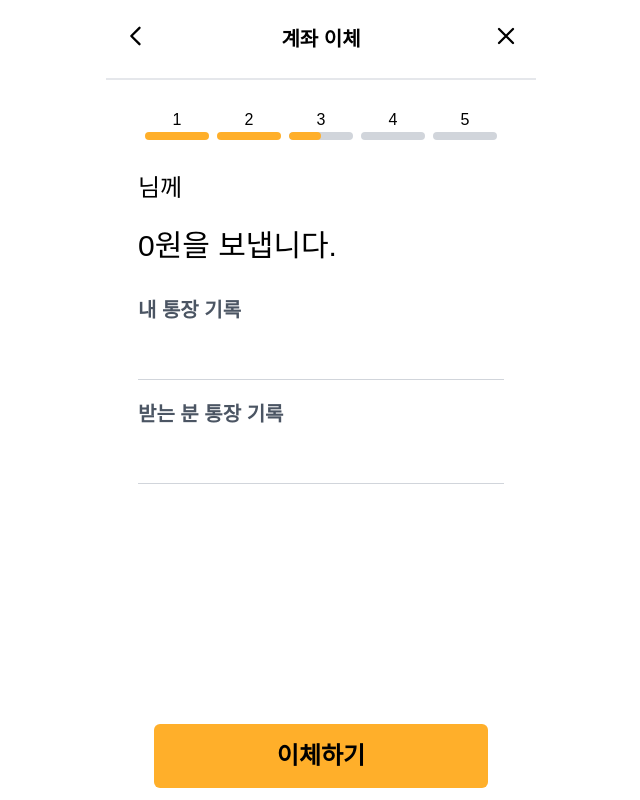
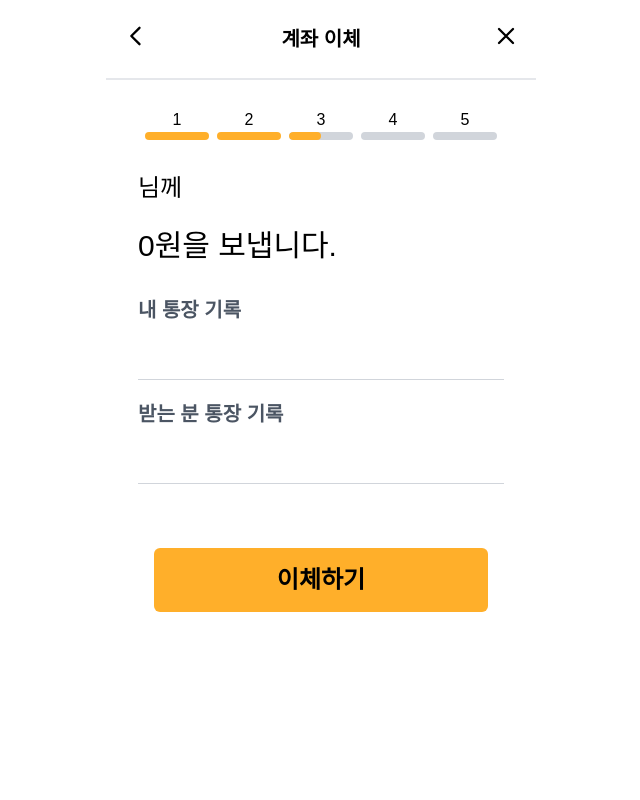
Before and after one commit to uhbooba/frontend, a React (Vite) app: page /account/transfer/deposit-name in a window 1280 px wide. Shown: the whole page, without its empty margins (319-959 px from the left). Built offline with nearby package versions, Linux system fonts and the light colour scheme; no server answers; sample sign-in values are in the browser's storage; a web font is replaced by a local one.

Commit message:
:lipstick: design: bottom buttons positions adjust
<body>
- <Scope>
	- discription

<footer>

```diff
--- a/src/pages/account/transfer/AccountTransferAmount.tsx
+++ b/src/pages/account/transfer/AccountTransferAmount.tsx
@@ -178,7 +178,7 @@ const AccountTransferAmount = () => {
             />
           </div>
 
-          <div className='mt-[30vh] w-full'>
+          <div className='mt-[8vh] w-full'>
             <div className='flex w-full justify-between space-x-4 px-4 pb-4'>
               <Button
                 label='이전'
--- a/src/pages/account/transfer/AccountTransferDepositName.tsx
+++ b/src/pages/account/transfer/AccountTransferDepositName.tsx
@@ -56,7 +56,7 @@ const AccountTransferDepositName = () => {
             onChange={(e) => setDepositTransactionSummary(e.target.value)}
           />
 
-          <div className='mt-[30vh] w-full'>
+          <div className='mt-[8vh] w-full'>
             <div className='flex w-full justify-between space-x-4 px-4 pb-4'>
               <Button
                 label='이체하기'
```
